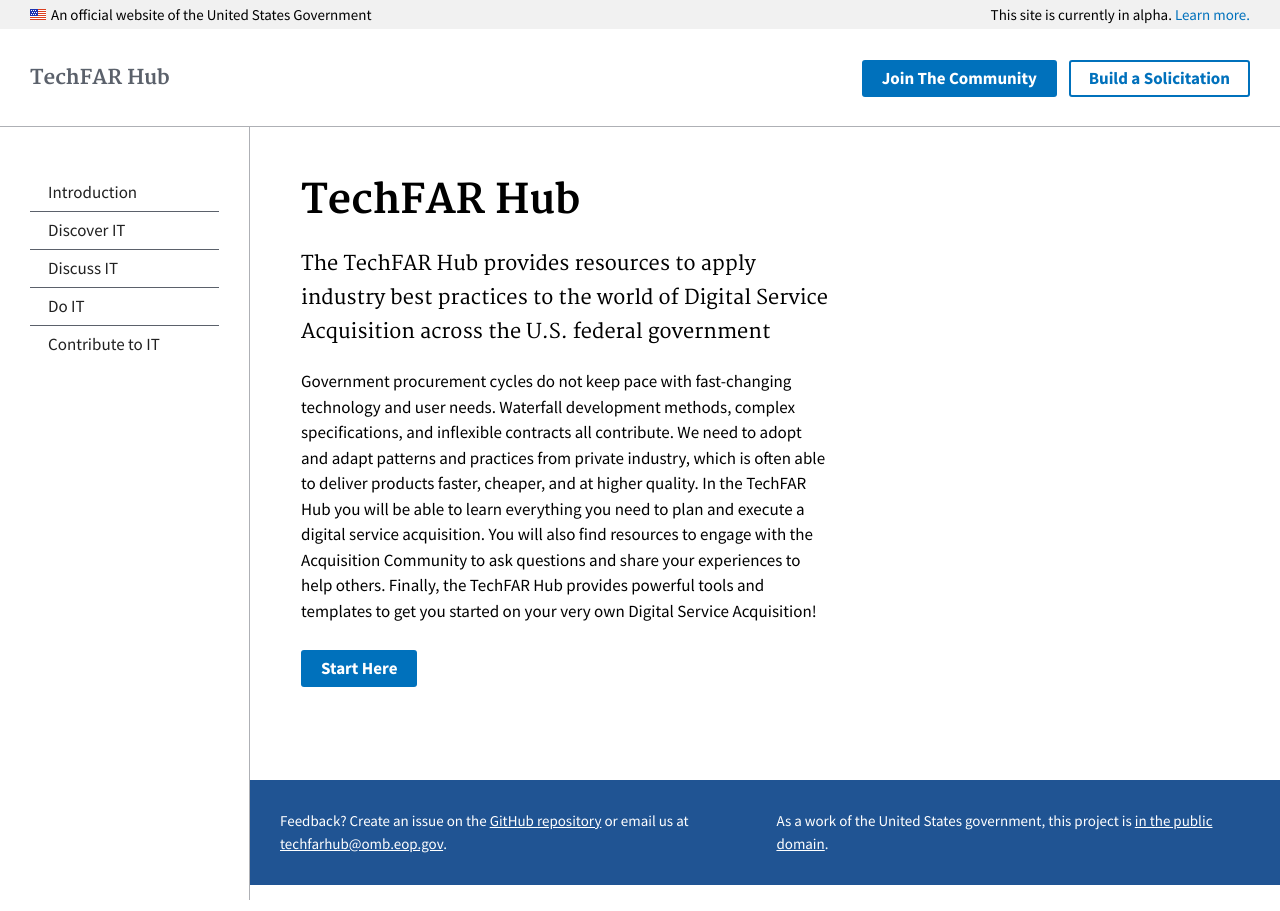
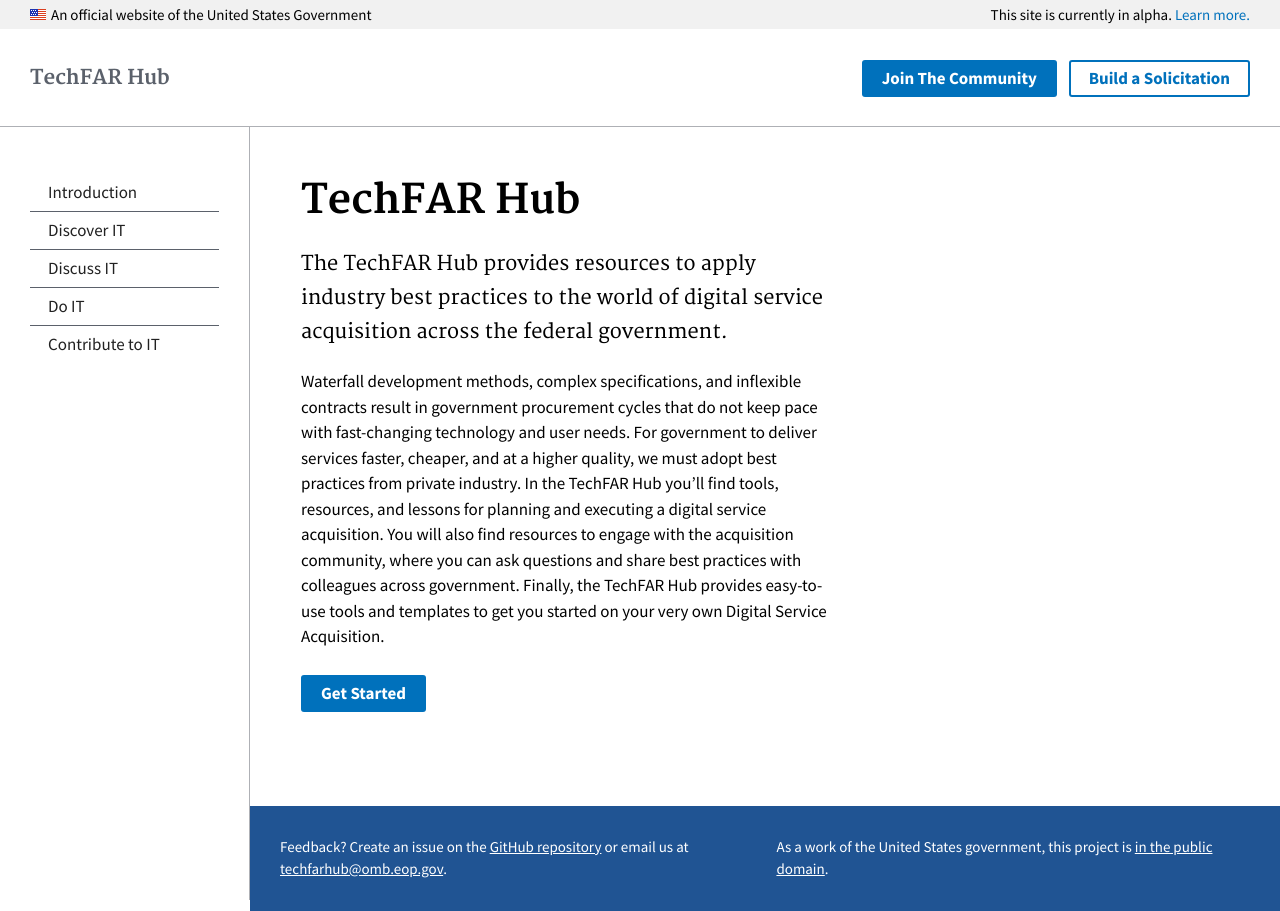
Before and after one commit to usds/techfar-hub, a Jekyll site: the page built from index.html, in a window 1280 px wide. Built offline with Jekyll 4.4.1, drawn with Linux system fonts in a browser that asks for light colours.

Commit message:
Implemented Comms text

```diff
--- a/index.html
+++ b/index.html
@@ -2,9 +2,9 @@
 permalink: /
 layout: default
 title: TechFAR Hub
-lead: The TechFAR Hub provides resources to apply industry best practices to the world of Digital Service Acquisition across the U.S. federal government
+lead: The TechFAR Hub provides resources to apply industry best practices to the world of digital service acquisition across the federal government.
 ---
 
-<p>Government procurement cycles do not keep pace with fast-changing technology and user needs. Waterfall development methods, complex specifications, and inflexible contracts all contribute. We need to adopt and adapt patterns and practices from private industry, which is often able to deliver products faster, cheaper, and at higher quality. In the TechFAR Hub you will be able to learn everything you need to plan and execute a digital service acquisition. You will also find resources to engage with the Acquisition Community to ask questions and share your experiences to help others. Finally, the TechFAR Hub provides powerful tools and templates to get you started on your very own Digital Service Acquisition!</p>
+<p>Waterfall development methods, complex specifications, and inflexible contracts result in government procurement cycles that do not keep pace with fast-changing technology and user needs. For government to deliver services faster, cheaper, and at a higher quality, we must adopt best practices from private industry. In the TechFAR Hub you’ll find tools, resources, and lessons for planning and executing a digital service acquisition. You will also find resources to engage with the acquisition community, where you can  ask questions and share best practices with colleagues across government. Finally, the TechFAR Hub provides easy-to-use tools and templates to get you started on your very own Digital Service Acquisition.</p>
 
-<a class="usa-button" type="button" href="/discover-IT/">Start Here</a>
+<a class="usa-button" type="button" href="/discover-IT/">Get Started</a>
```
